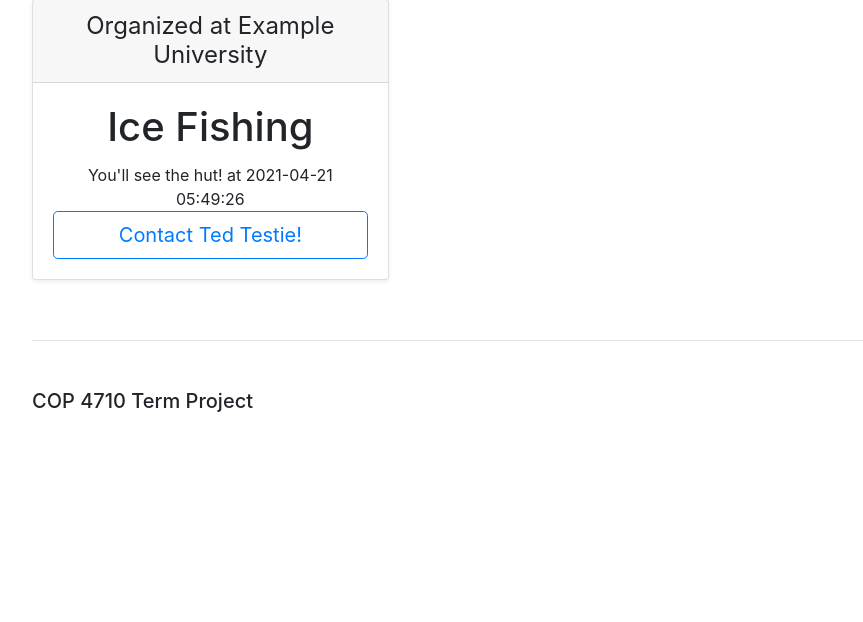
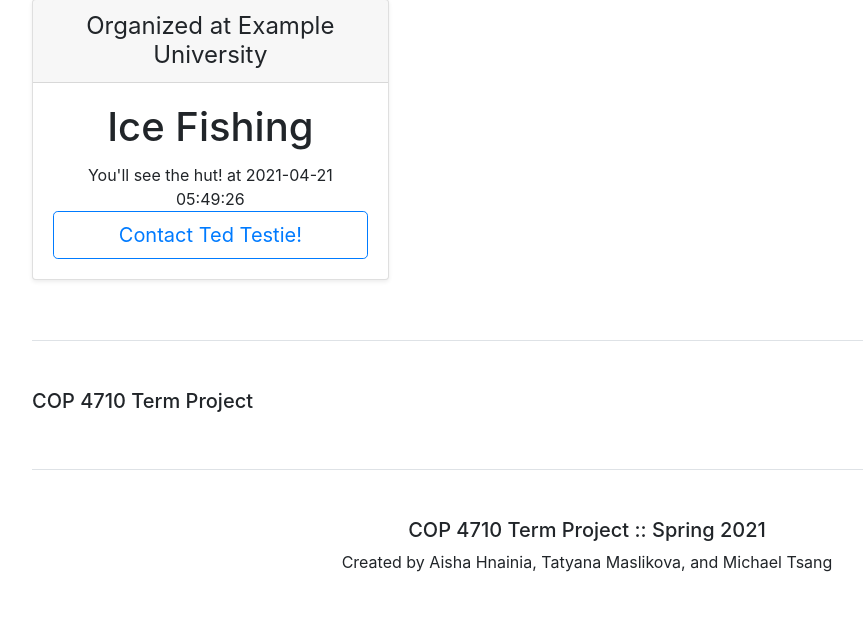
Before and after one commit to TatyanaBinns/DatabaseSystemsProject, a PHP site: page /index.php in a window 1280 px wide. Shown: the part 281-903 px from the top of the page, without its empty margins (53-916 px from the left). Before the commit the page ends 693 px from the top, so only its background shows below. Run offline with PHP 8.4, Linux system fonts and the light colour scheme; data comes from the database, SQL or seed files in the repository; data that the repository does not hold is empty.

Commit message:
Add group footer across all pages

```diff
--- a/html/include/footer.php
+++ b/html/include/footer.php
@@ -1,4 +1,14 @@
 
+	<div class="container text-center">
+	  <footer class="pt-4 my-md-5 pt-md-5 border-top">
+        <div class="row">
+          <div class="col-12 col-md">
+            <h5>COP 4710 Term Project :: Spring 2021</h5>
+			<div>Created by Aisha Hnainia, Tatyana Maslikova, and Michael Tsang</div>
+          </div>
+        </div>
+      </footer>
+	</div>
     <script src="/lib/jquery-3.6.0.min.js"></script>
     <script src="/lib/bootstrap.bundle.min.js"></script>
   </body>
```
